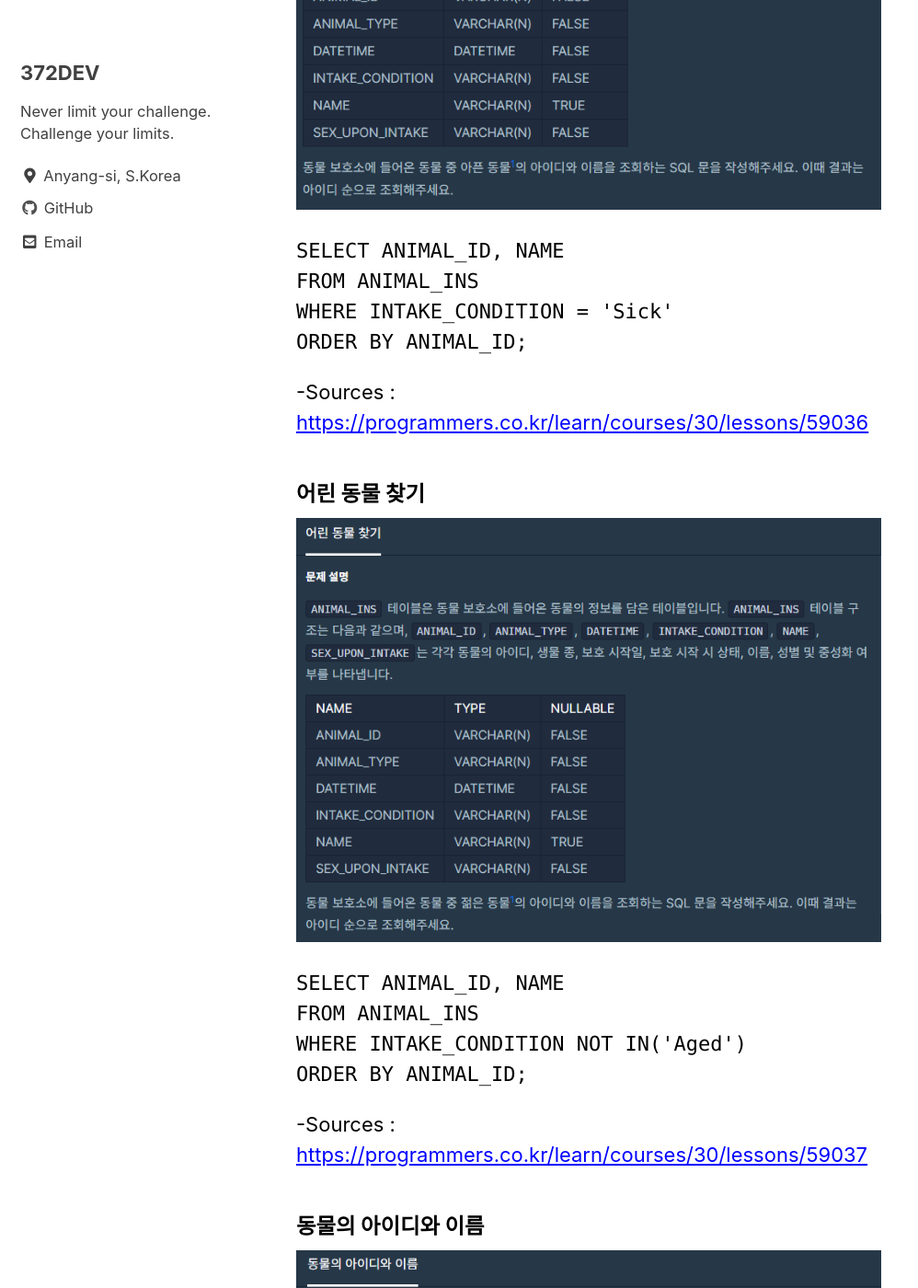
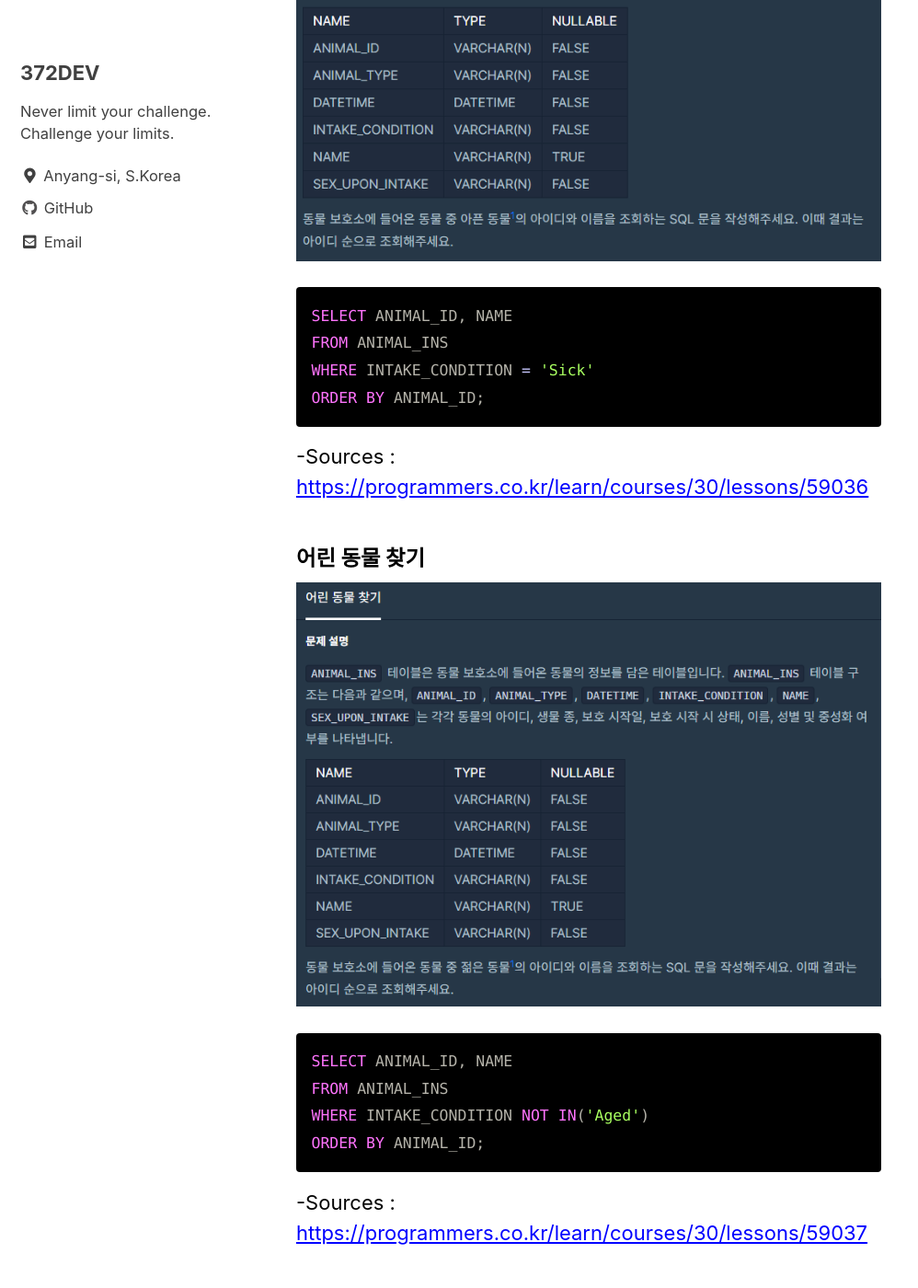
Before and after one commit to 372dev/372dev.github.io, a Jekyll site: the page built from _posts/2020-11-26-post15.md, in a window 1280 px wide and 1400 px high, scrolled down 3493 px. Shown: the whole window at 92% size, without its empty margins (0-998 px from the left). Built offline with Jekyll 4.4.1, drawn with Linux system fonts in a browser that asks for light colours; cached includes are drawn as plain includes; some of the changed text lies outside the part shown.

Commit message:
Update 2020-11-26-post15.md

````diff
--- a/_posts/2020-11-26-post15.md
+++ b/_posts/2020-11-26-post15.md
@@ -12,7 +12,7 @@ tags: ORACLE, Study, SELECT, Algorithm, SUM/MAX/MIN, Programmers, Level_1, DBMS,
 
 #### 최댓값 구하기
 ![ORACLE_LEVEL1_1](https://raw.githubusercontent.com/372dev/372dev.github.io/master/_posts/imgs/ORACLE_LEVEL1_1.PNG)
-```ORACLE
+```sql
 SELECT MAX(DATETIME)
 FROM ANIMAL_INS;
 ```
@@ -21,7 +21,7 @@ FROM ANIMAL_INS;
 
 #### 모든 레코드 조회하기
 ![ORACLE_LEVEL1_2](https://raw.githubusercontent.com/372dev/372dev.github.io/master/_posts/imgs/ORACLE_LEVEL1_2.PNG)
-```ORACLE
+```sql
 SELECT *
 FROM ANIMAL_INS
 ORDER BY ANIMAL_ID;
@@ -31,7 +31,7 @@ ORDER BY ANIMAL_ID;
 
 #### 역순 정렬하기
 ![ORACLE_LEVEL1_3](https://raw.githubusercontent.com/372dev/372dev.github.io/master/_posts/imgs/ORACLE_LEVEL1_3.PNG)
-```ORACLE
+```sql
 SELECT NAME, DATETIME
 FROM ANIMAL_INS
 ORDER BY ANIMAL_ID DESC;
@@ -41,7 +41,7 @@ ORDER BY ANIMAL_ID DESC;
 
 #### 아픈 동물 찾기 - 아프지마
 ![ORACLE_LEVEL1_4](https://raw.githubusercontent.com/372dev/372dev.github.io/master/_posts/imgs/ORACLE_LEVEL1_4.PNG)
-```ORACLE
+```sql
 SELECT ANIMAL_ID, NAME
 FROM ANIMAL_INS
 WHERE INTAKE_CONDITION = 'Sick'
@@ -52,7 +52,7 @@ ORDER BY ANIMAL_ID;
 
 #### 어린 동물 찾기
 ![ORACLE_LEVEL1_5](https://raw.githubusercontent.com/372dev/372dev.github.io/master/_posts/imgs/ORACLE_LEVEL1_5.PNG)
-```ORACLE
+```sql
 SELECT ANIMAL_ID, NAME
 FROM ANIMAL_INS
 WHERE INTAKE_CONDITION NOT IN('Aged')
@@ -63,7 +63,7 @@ ORDER BY ANIMAL_ID;
 
 #### 동물의 아이디와 이름
 ![ORACLE_LEVEL1_6](https://raw.githubusercontent.com/372dev/372dev.github.io/master/_posts/imgs/ORACLE_LEVEL1_6.PNG)
-```ORACLE
+```sql
 SELECT ANIMAL_ID, NAME
 FROM ANIMAL_INS
 ORDER BY ANIMAL_ID;
@@ -73,7 +73,7 @@ ORDER BY ANIMAL_ID;
 
 #### 여러 기준으로 정렬하기
 ![ORACLE_LEVEL1_7](https://raw.githubusercontent.com/372dev/372dev.github.io/master/_posts/imgs/ORACLE_LEVEL1_7.PNG)
-```ORACLE
+```sql
 SELECT ANIMAL_ID, NAME, DATETIME
 FROM ANIMAL_INS
 ORDER BY NAME ASC, DATETIME DESC;
@@ -83,7 +83,7 @@ ORDER BY NAME ASC, DATETIME DESC;
 
 #### 이름이 없는 동물의 아이디
 ![ORACLE_LEVEL1_8](https://raw.githubusercontent.com/372dev/372dev.github.io/master/_posts/imgs/ORACLE_LEVEL1_8.PNG)
-```ORACLE
+```sql
 SELECT ANIMAL_ID
 FROM ANIMAL_INS
 WHERE NAME IS NULL
@@ -94,7 +94,7 @@ ORDER BY ANIMAL_ID ASC;
 
 #### 이름이 있는 동물의 아이디
 ![ORACLE_LEVEL1_9](https://raw.githubusercontent.com/372dev/372dev.github.io/master/_posts/imgs/ORACLE_LEVEL1_9.PNG)
-```ORACLE
+```sql
 SELECT ANIMAL_ID
 FROM ANIMAL_INS
 WHERE NAME IS NOT NULL
@@ -105,7 +105,7 @@ ORDER BY ANIMAL_ID ASC;
 
 #### 상위 N개 레코드
 ![ORACLE_LEVEL1_10](https://raw.githubusercontent.com/372dev/372dev.github.io/master/_posts/imgs/ORACLE_LEVEL1_10.PNG)
-```ORACLE
+```sql
 SELECT NAME
 FROM (
     SELECT RANK() OVER(ORDER BY DATETIME ASC) "RANK", NAME
````
